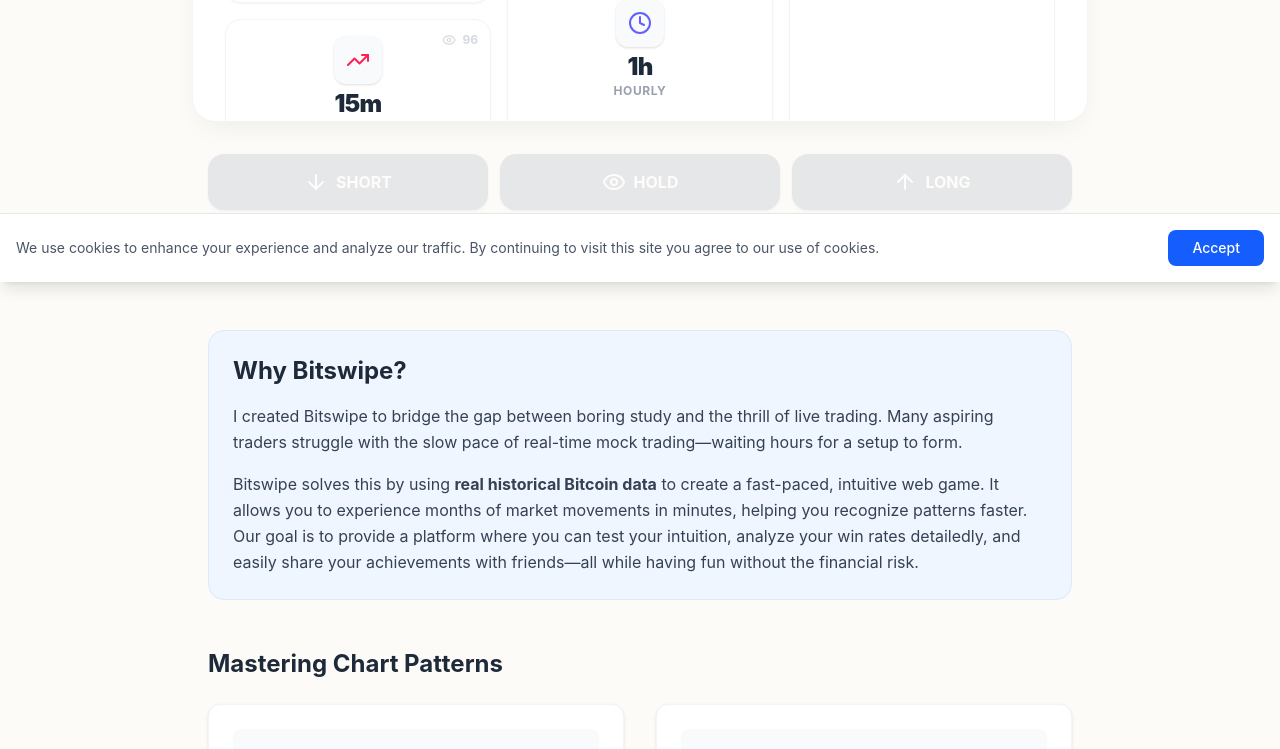
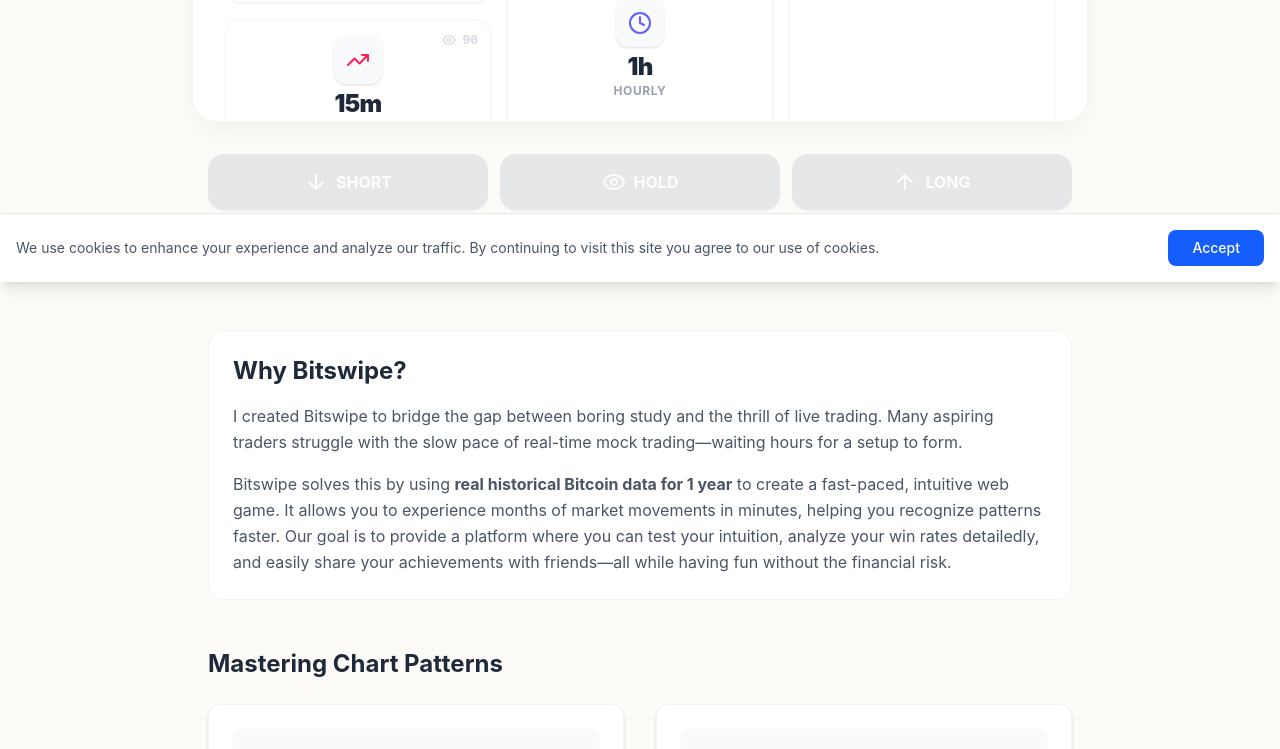
Before and after one commit to likegyu/bitswipe, a Next.js app: page / in a window 1280 px wide. Shown: the part 518-1267 px from the top of the page. Built offline with nearby package versions, Linux system fonts and the light colour scheme.

Commit message:
style: improve dark mode color palette and clarify historical data duration in SEO content.

```diff
--- a/components/SEOContent.tsx
+++ b/components/SEOContent.tsx
@@ -2,18 +2,18 @@
 
 export const SEOContent = () => {
     return (
-        <section className="w-full max-w-4xl mx-auto px-4 py-12 text-gray-600 dark:text-gray-300">
+        <section className="w-full max-w-4xl mx-auto px-4 py-12 #fdfbf7 dark:bg-gray-900 text-gray-600 dark:text-gray-300">
             <div className="prose prose-sm sm:prose lg:prose-lg dark:prose-invert mx-auto">
 
                 {/* Mission Statement */}
-                <div className="mb-12 bg-blue-50 dark:bg-blue-900/20 p-6 rounded-2xl border border-blue-100 dark:border-blue-800">
+                <div className="mb-12 bg-white dark:bg-gray-800 p-6 rounded-2xl border border-gray-100 dark:border-gray-700">
                     <h2 className="text-2xl font-bold mb-4 text-gray-800 dark:text-white">Why Bitswipe?</h2>
-                    <p className="mb-4 text-gray-700 dark:text-gray-300 leading-relaxed">
+                    <p className="mb-4 text-md text-gray-600 dark:text-gray-400 leading-relaxed">
                         I created Bitswipe to bridge the gap between boring study and the thrill of live trading.
                         Many aspiring traders struggle with the slow pace of real-time mock trading—waiting hours for a setup to form.
                     </p>
-                    <p className="mb-0 text-gray-700 dark:text-gray-300 leading-relaxed">
-                        Bitswipe solves this by using <strong>real historical Bitcoin data</strong> to create a fast-paced, intuitive web game.
+                    <p className="mb-0 text-md text-gray-600 dark:text-gray-400 leading-relaxed">
+                        Bitswipe solves this by using <strong>real historical Bitcoin data for 1 year</strong> to create a fast-paced, intuitive web game.
                         It allows you to experience months of market movements in minutes, helping you recognize patterns faster.
                         Our goal is to provide a platform where you can test your intuition, analyze your win rates detailedly,
                         and easily share your achievements with friends—all while having fun without the financial risk.
@@ -129,7 +129,7 @@
                 <div className="space-y-6 mb-12">
 
                     <div className="flex gap-4 items-start">
-                        <div className="p-3 bg-green-100 text-green-600 rounded-lg mt-1">
+                        <div className="p-3 bg-green-100 dark:bg-green-900/30 text-green-600 dark:text-green-400 rounded-lg mt-1">
                             <svg xmlns="http://www.w3.org/2000/svg" width="24" height="24" viewBox="0 0 24 24" fill="none" stroke="currentColor" strokeWidth="2" strokeLinecap="round" strokeLinejoin="round"><path d="M12 2v20M17 5H9.5a3.5 3.5 0 0 0 0 7h5a3.5 3.5 0 0 1 0 7H6" /></svg>
                         </div>
                         <div>
@@ -144,7 +144,7 @@
                     </div>
 
                     <div className="flex gap-4 items-start">
-                        <div className="p-3 bg-purple-100 text-purple-600 rounded-lg mt-1">
+                        <div className="p-3 bg-purple-100 dark:bg-purple-900/30 text-purple-600 dark:text-purple-400 rounded-lg mt-1">
                             <svg xmlns="http://www.w3.org/2000/svg" width="24" height="24" viewBox="0 0 24 24" fill="none" stroke="currentColor" strokeWidth="2" strokeLinecap="round" strokeLinejoin="round"><path d="M3 3v18h18" /><path d="M18.7 8l-5.1 5.2-2.8-2.7L7 14.3" /></svg>
                         </div>
                         <div>
@@ -158,7 +158,7 @@
                     </div>
 
                     <div className="flex gap-4 items-start">
-                        <div className="p-3 bg-blue-100 text-blue-600 rounded-lg mt-1">
+                        <div className="p-3 bg-blue-100 dark:bg-blue-900/30 text-blue-600 dark:text-blue-400 rounded-lg mt-1">
                             <svg xmlns="http://www.w3.org/2000/svg" width="24" height="24" viewBox="0 0 24 24" fill="none" stroke="currentColor" strokeWidth="2" strokeLinecap="round" strokeLinejoin="round"><polyline points="22 12 18 12 15 21 9 3 6 12 2 12"></polyline></svg>
                         </div>
                         <div>
@@ -172,7 +172,7 @@
                     </div>
 
                     <div className="flex gap-4 items-start">
-                        <div className="p-3 bg-orange-100 text-orange-600 rounded-lg mt-1">
+                        <div className="p-3 bg-orange-100 dark:bg-orange-900/30 text-orange-600 dark:text-orange-400 rounded-lg mt-1">
                             <svg xmlns="http://www.w3.org/2000/svg" width="24" height="24" viewBox="0 0 24 24" fill="none" stroke="currentColor" strokeWidth="2" strokeLinecap="round" strokeLinejoin="round"><path d="M3 3v18h18" /><path d="m19 9-5 5-4-4-3 3" /></svg>
                         </div>
                         <div>
```
